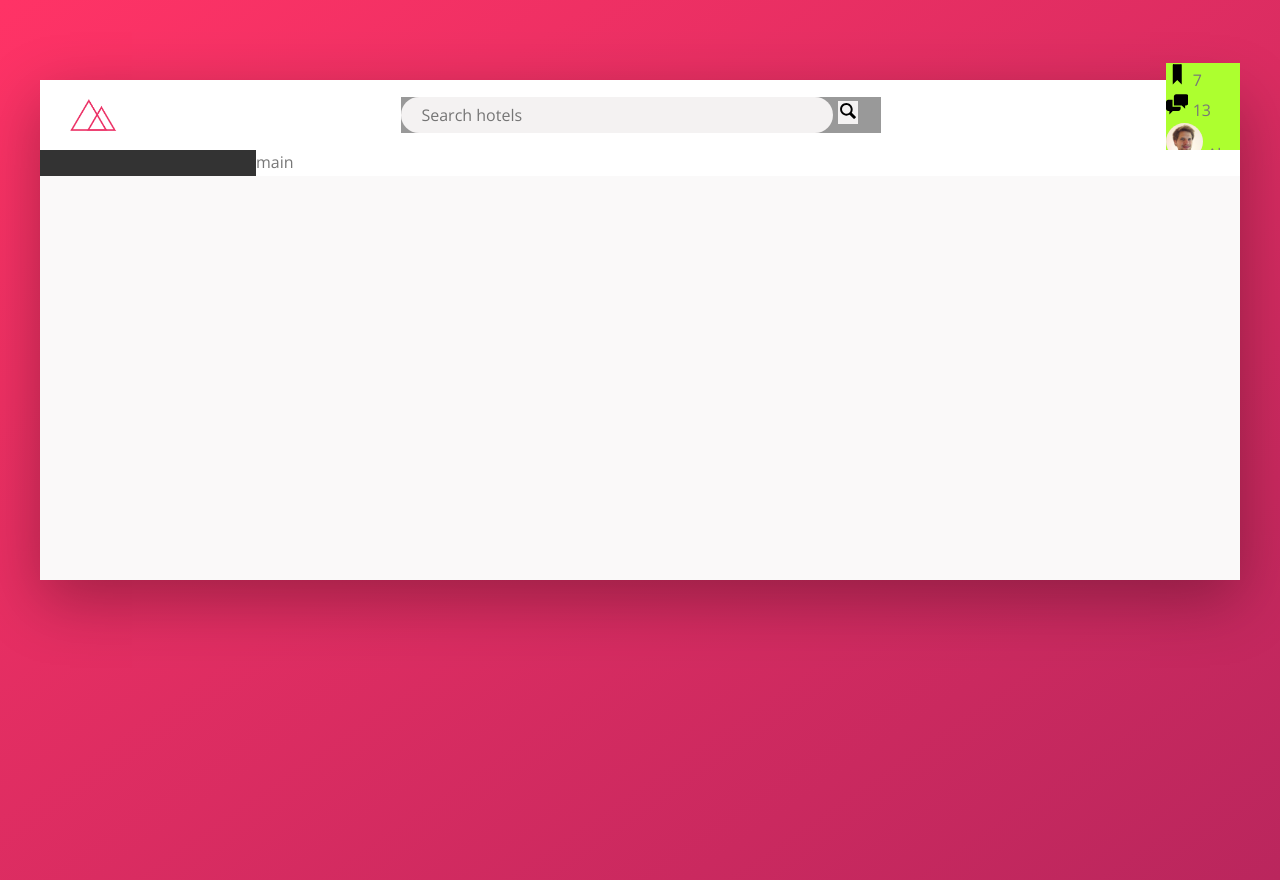
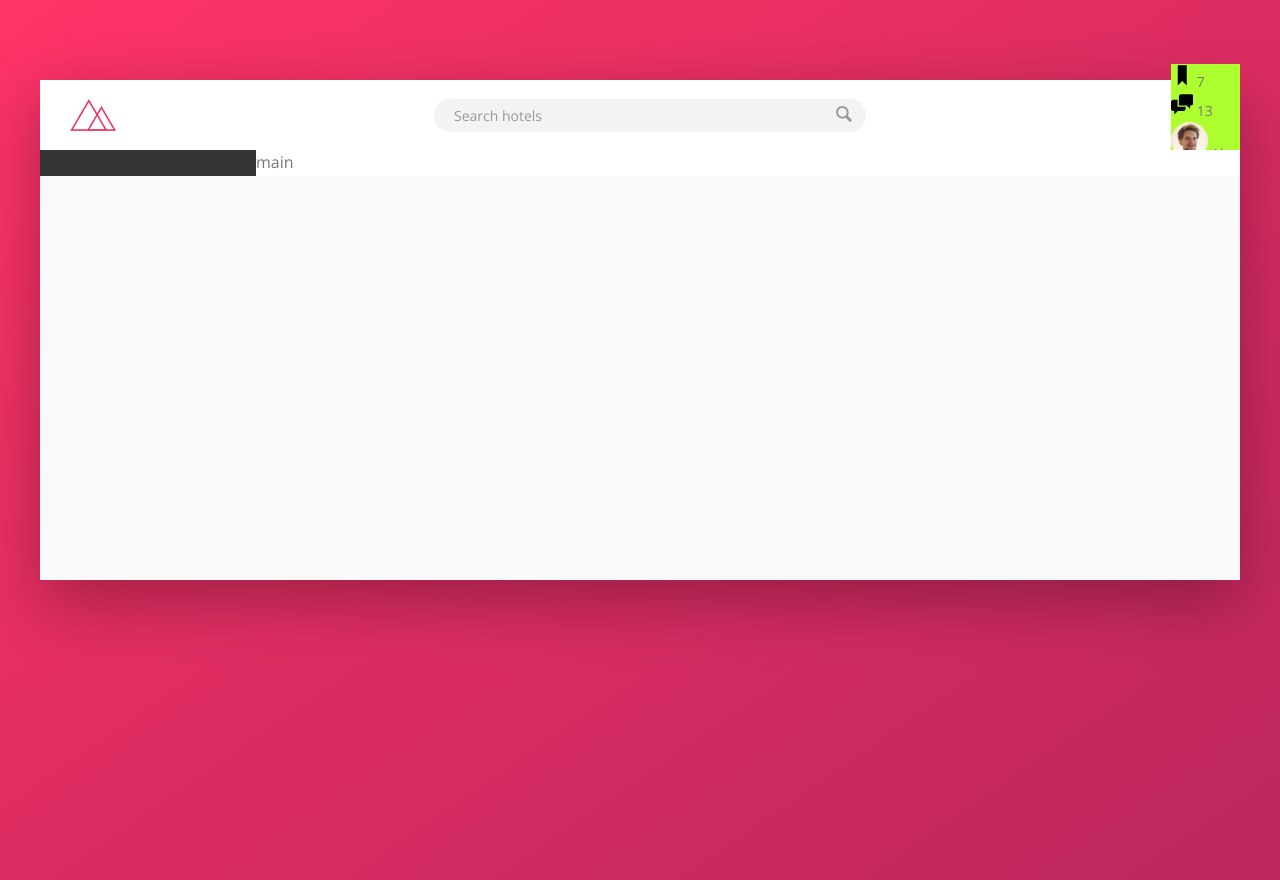
Before and after one commit to IrinaBBB/Trillo, a plain HTML site: page src/index.html in a window 1280 px wide. Drawn offline with nearby package versions, Linux system fonts and the light colour scheme; files that its build step writes are made by us from their sources.

Commit message:
add: search field in header

```diff
--- a/src/scss/_components.scss
+++ b/src/scss/_components.scss
@@ -7,8 +7,11 @@
 
 //-------------------------- SEARCH BOX --------------------------//
 .search {
-    background-color: #999999;
     flex: 0 0 40%;
+    display: flex;
+    align-items: center;
+    justify-content: center;
+
     &__input {
         font-family: inherit;
         font-size: inherit;
@@ -18,22 +21,41 @@
         border-radius: 10rem;
         width: 90%;
         transition: all .2s;
+        margin-right: -3.25rem;
 
         &:focus {
             width: 100%;
             outline: none;
             background-color: var(--color-grey-light-3);
         }
+
+        &::placeholder {
+            font-weight: 100;
+            color: var(--color-grey-dark-3);
+        }
+    }
+
+    &__input:focus + &__button {
+        background-color: var(--color-grey-light-3);
     }
 
     &__button {
         border: none;
         background-color: var(--color-grey-light-2);
+
+        &:focus {
+            outline: none;
+        }
+
+        &:active {
+            transform: translateY(2px);
+        }
     }
 
     &__icon {
         width: 2rem;
         height: 2rem;
+        fill: var(--color-grey-dark-3);
     }
 }
 
--- a/src/scss/_layout.scss
+++ b/src/scss/_layout.scss
@@ -14,6 +14,7 @@
     display: flex;
     justify-content: space-between;
     align-items: center;
+    font-size: 1.4rem;
 }
 
 .content {
```
